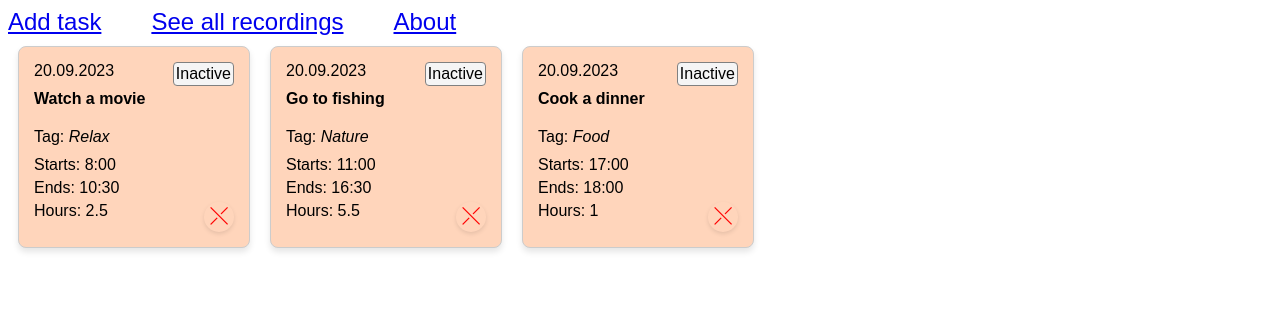
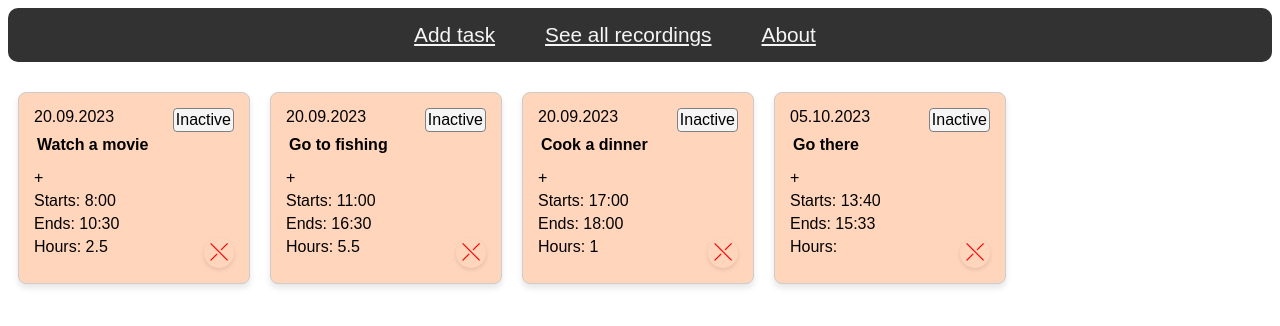
Before and after one commit to iuloz/Tasks-Activity-Monitoring, a React (Create React App) app in the folder work-hours-recording-application/: page /recordings in a window 1280 px wide. Shown: the top 326 px of the page. Built offline with nearby package versions, Linux system fonts and the light colour scheme; data requests are answered from the project's data file.

Commit message:
Adding and editing tags

```diff
--- a/work-hours-recording-application/db.json
+++ b/work-hours-recording-application/db.json
@@ -26,6 +26,15 @@
       "start": "17:00",
       "end": "18:00",
       "hours": "1"
+    },
+    {
+      "date": "05.10.2023",
+      "task": "Go there",
+      "tag": "I am tag",
+      "start": "13:40",
+      "end": "15:33",
+      "hours": "",
+      "id": 4
     }
   ]
 }
--- a/work-hours-recording-application/src/AllRecordings.js
+++ b/work-hours-recording-application/src/AllRecordings.js
@@ -1,5 +1,5 @@
-import { useState, useEffect } from "react";
-import TasksItem from "./TasksItem";
+import { useState, useEffect } from 'react';
+import TasksItem from './TasksItem';
 
 // This is recordings list view, made during whole time
 function AllRecordings(){
--- a/work-hours-recording-application/src/Menu.js
+++ b/work-hours-recording-application/src/Menu.js
@@ -1,15 +1,15 @@
-import { Link } from "react-router-dom";
-import "./styles.css"
+import { Link } from 'react-router-dom';
+import './styles.css'
 
 
 // This is main menu view, from where user can choose what to see.
 function Menu() {
 
     return (
-        <div>
-                <Link className="link" to="/make-recording">Add task</Link>
-                <Link className="link" to="/recordings">See all recordings</Link>
-                <Link className="link" to="/about">About</Link>
+        <div className='menu'>
+                <Link className='link' to='/make-recording'>Add task</Link>
+                <Link className='link' to='/recordings'>See all recordings</Link>
+                <Link className='link' to='/about'>About</Link>
         </div>
     )
 }
--- a/work-hours-recording-application/src/TasksItem.js
+++ b/work-hours-recording-application/src/TasksItem.js
@@ -1,19 +1,27 @@
-import { useState } from "react";
+import { useState } from 'react';
 
 function TasksItem({ date, task, tag, start, end, hours }) {
     const [isActive, setIsActive] = useState(true);
-    const [status, setStatus] = useState("Inactive");
-    const [color, setColor] = useState("#ffd5bb");
+    const [status, setStatus] = useState('Inactive');
+
+    const [color, setColor] = useState('#ffd5bb');
+
     const [taskName, setTaskName] = useState(task);
     const [taskEditing, setTaskEditing] = useState(false);
-    const [tagName, setTagName] = useState(tag);
-    const [tagEditing, setTagEditing] = useState(false);
+
+    // const [tagName, setTagName] = useState(tag);
+    // const [tagEditing, setTagEditing] = useState(false);
+
     const [remove, setRemove] = useState(false);
 
+    const [addingTag, setAddingTag] = useState(false);
+    const [tags, setTags] = useState([]);
+    const [newTag, setNewTag] = useState('');
+    const [editTagIndex, setEditTagIndex] = useState(null);
 
     const changeStatus = () => {
-        setStatus(isActive ? "Active" : "Inactive");
-        setColor(isActive ? "lightgreen" : "#ffd5bb");
+        setStatus(isActive ? 'Active' : 'Inactive');
+        setColor(isActive ? 'lightgreen' : '#ffd5bb');
         setIsActive(!isActive);
     }
 
@@ -22,61 +30,77 @@ function TasksItem({ date, task, tag, start, end, hours }) {
         setTaskEditing(false);
     }
 
-    const editTask = () => {
-        setTaskEditing(true);
+    // const renameTag = (e) => {
+    //     setTagName(e.target.value);
+    //     setTagEditing(false);
+    // }
+
+    const addTag = () => {
+        if (newTag.trim() !== '') {
+            setTags([...tags, newTag]);
+            setNewTag('');
+        }
+        setAddingTag(false);
     }
 
-    const renameTag = (e) => {
-        setTagName(e.target.value);
-        setTagEditing(false);
-    }
-
-    const editTag = () => {
-        setTagEditing(true);
-    }
-
-    const deleteTaskComponent = () => {
-        setRemove(true);
+    const handleTagEdit = (index, editedTag) => {
+        const updatedTags = [...tags];
+        updatedTags[index] = editedTag;
+        setTags(updatedTags);
+        setEditTagIndex(null);
     }
 
 
 
-
     return remove ? null : (
-        <div className="task-item" style={{ backgroundColor: color }}>
-            <p style={{ display: "inline" }}>{date}</p><span onClick={changeStatus} className="status">{status}</span>
+        <div className='task-item' style={{ backgroundColor: color }}>
+            <p style={{ display: 'inline' }}>{date}</p><span onClick={changeStatus} className='status'>{status}</span>
 
             {taskEditing ? (
                 <input
-                    type="text"
+                    type='text'
                     value={taskName}
                     onChange={e => setTaskName(e.target.value)}
                     onBlur={renameTask}
                     autoFocus
-                    style={{ height: "10px" }}
+                    style={{ height: '10px' }}
                 />
             ) : (
-                <p className="task" onDoubleClick={editTask}>{taskName}</p>
+                <p className='task' onClick={() => setTaskEditing(true)}>{taskName}</p>
             )}
 
-            <p style={{ display: "inline-block" }}>Tag:
-                {tagEditing ? (
+            <div>
+                {tags.map((tag, index) => (
+                    <div key={index}>
+                        {editTagIndex === index ? (
+                            <div>
+                                <input
+                                    type="text"
+                                    value={tags[index]}
+                                    onChange={e => handleTagEdit(index, e.target.value)}
+                                />
+                                <button onClick={()=>setEditTagIndex(null)}>Cancel</button>
+                            </div>
+                        ) : (
+                            <div onClick={() => setEditTagIndex(index)}>{tag}</div>
+                        )}
+                    </div>
+                ))}
+                {addingTag ? (
                     <input
                         type="text"
-                        value={tagName}
-                        onChange={e => setTagName(e.target.value)}
-                        onBlur={renameTag}
-                        autoFocus
-                        style={{ height: "10px", width: "130px" }}
+                        value={newTag}
+                        onChange={e => setNewTag(e.target.value)}
+                        onBlur={addTag}
                     />
                 ) : (
-                    <span className="tag-span" onDoubleClick={editTag}> {tagName}</span>
+                    <div className="add-tag" onClick={()=>setAddingTag(true)}>+</div>
                 )}
-            </p>
+            </div>
 
             <p>Starts: {start}</p>
             <p>Ends: {end}</p>
-            <p>Hours: {hours}<span id="delete_task" onClick={deleteTaskComponent}>⤬</span></p>
+            <p>Hours: {hours}<span id='delete_task' onClick={() => setRemove(true)}>⤬</span></p>
         </div>
     );
 }
--- a/work-hours-recording-application/src/styles.css
+++ b/work-hours-recording-application/src/styles.css
@@ -2,9 +2,17 @@ body {
     font-family: arial;
 }
 
+.menu {
+    padding: 15px 0;
+    text-align: center;
+    background-color: rgb(50,50,50);
+    border-radius: 10px;
+    margin-bottom: 20px;
+}
 .link {
     padding-right: 50px;
-    font-size: 1.5rem;
+    font-size: 1.3rem;
+    color: whitesmoke;
 }
 
 form {
@@ -75,6 +83,10 @@ form {
     padding-bottom: 10px;
     padding-top: 5px;
     cursor: pointer;
+    padding-left: 3px;
+}
+.task:hover {
+    box-shadow: 0 2px 4px rgba(0, 0, 0, 0.2);
 }
 
 .status {
@@ -98,6 +110,9 @@ form {
     font-style: italic;
     cursor: pointer;
 }
+.tag-span:hover {
+        box-shadow: 0 2px 4px rgba(0, 0, 0, 0.2);
+}
 
 #delete_task {
     float: right;
```
Also changed, not shown: work-hours-recording-application/src/App.js (+9 -9 lines), work-hours-recording-application/src/Form.js (+9 -9 lines), work-hours-recording-application/src/Tasks.js (+13 -13 lines), work-hours-recording-application/src/index.js (+4 -4 lines).
